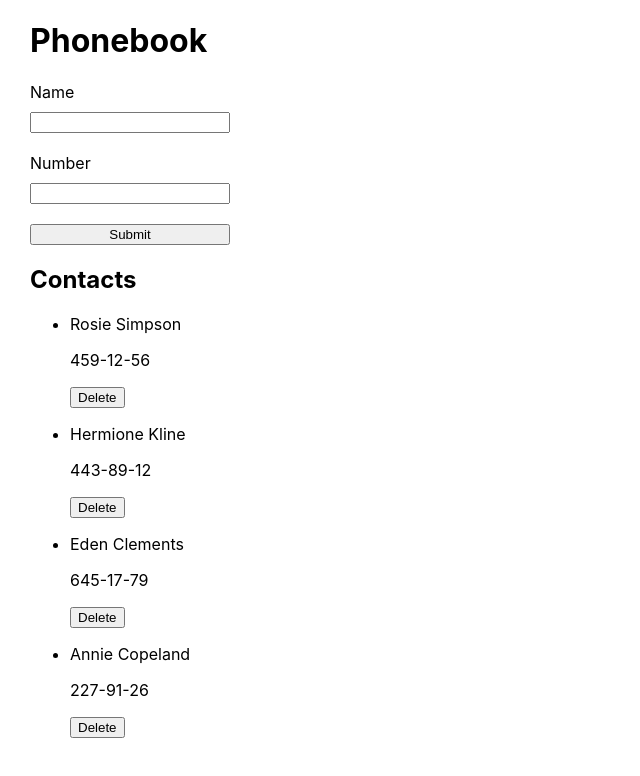
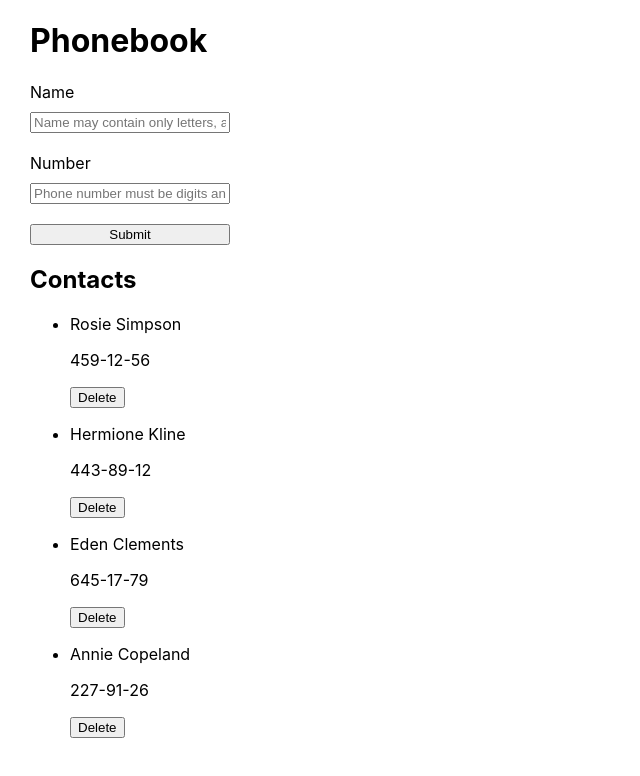
Before and after one commit to MarinaChrn/goit-react-hw-02-phonebook, a React (Create React App) app: page / in a window 1280 px wide. Shown: the top 776 px of the page, without its empty margins (0-640 px from the left). Built offline with nearby package versions, Linux system fonts and the light colour scheme.

Commit message:
Оновлення

```diff
--- a/package.json
+++ b/package.json
@@ -8,6 +8,7 @@
     "@testing-library/react": "^12.1.4",
     "@testing-library/user-event": "^13.5.0",
     "formik": "^2.2.9",
+    "nanoid": "^4.0.2",
     "react": "^18.1.0",
     "react-dom": "^18.1.0",
     "react-scripts": "5.0.1",
--- a/src/components/App.jsx
+++ b/src/components/App.jsx
@@ -2,6 +2,7 @@ import { Component } from "react";
 import { ContactForm } from "./contactForm/ContactForm";
 import { ContactList } from "./contactList/ContactList";
 import { Layout } from "./GlobalStyles.styled";
+
 
 export class App extends Component  {
   state = {
@@ -14,13 +15,26 @@ export class App extends Component  {
     filter:'',
   }
 
+  addContact = (contact) =>{
+    let permit = false;
+    this.state.contacts.map(element=> (
+      (element.name!==contact.name)?(permit=true):(permit=false)
+    ));
+    if (permit===true) {
+      this.setState(prevState=> ({contacts: [...prevState.contacts, contact]}))
+    } else {
+      alert(`${contact.name} is alredy in contacts`)
+    }
+  }
+
   render () {
+    console.log(this.state.contacts)
     return (
     <Layout>
       <h1>Phonebook</h1>
-      <ContactForm />
+      <ContactForm addContact={this.addContact}/>
       <h2>Contacts</h2>
-      <ContactList contacts={this.state.contacts}/>
+      <ContactList contacts={this.state.contacts} />
     </Layout>
   );
 }
--- a/src/components/contactForm/ContactForm.js
+++ b/src/components/contactForm/ContactForm.js
@@ -1,22 +1,34 @@
 import { Field, Formik } from "formik"
 import { Form, StyledLabel } from "./ContactForm.styled"
+import { nanoid } from 'nanoid'
 
-export const ContactForm = () => {
+export const ContactForm = ({addContact}) => {
     return (
        <Formik
         initialValues={{
             name:'',
             number:'',
         }}
+        onSubmit={contact=> {
+            contact.id = nanoid();
+            addContact(contact)
+        }}
        >
         <Form>
             <StyledLabel>
                 Name
-                <Field name="name"/>
+                <Field name="name"
+                pattern="^[a-zA-Za-яА-Я]+(([' -][a-zA-Za-яА-Я ])?[a-zA-Za-яА-Я]*)*$"
+                placeholder="Name may contain only letters, apostrophe, dash and spaces. For example Adrian, Jacob Mercer, Charles de Batz de Castelmore d'Artagnan"
+                required/>
             </StyledLabel>
             <StyledLabel>
                 Number
-                <Field name="number"/>
+                <Field type="tel"
+                name="number"
+                pattern="\+?\d{1,4}?[-.\s]?\(?\d{1,3}?\)?[-.\s]?\d{1,4}[-.\s]?\d{1,4}[-.\s]?\d{1,9}"
+                placeholder="Phone number must be digits and can contain spaces, dashes, parentheses and can start with +"
+                required/>
             </StyledLabel>
             <button type="submit">Submit</button>
         </Form>
--- a/src/components/contactList/ContactList.js
+++ b/src/components/contactList/ContactList.js
@@ -1,7 +1,7 @@
 import { ContactElement } from "components/contactElement/ContactElement"
 
 export const ContactList =({contacts})=> {
-
+    console.log(contacts)
     return (
         <ul>
             {contacts.map((contact, idx) => (
```
Also changed, not shown: 1 other file (tests, documents, lock files or other folders).
